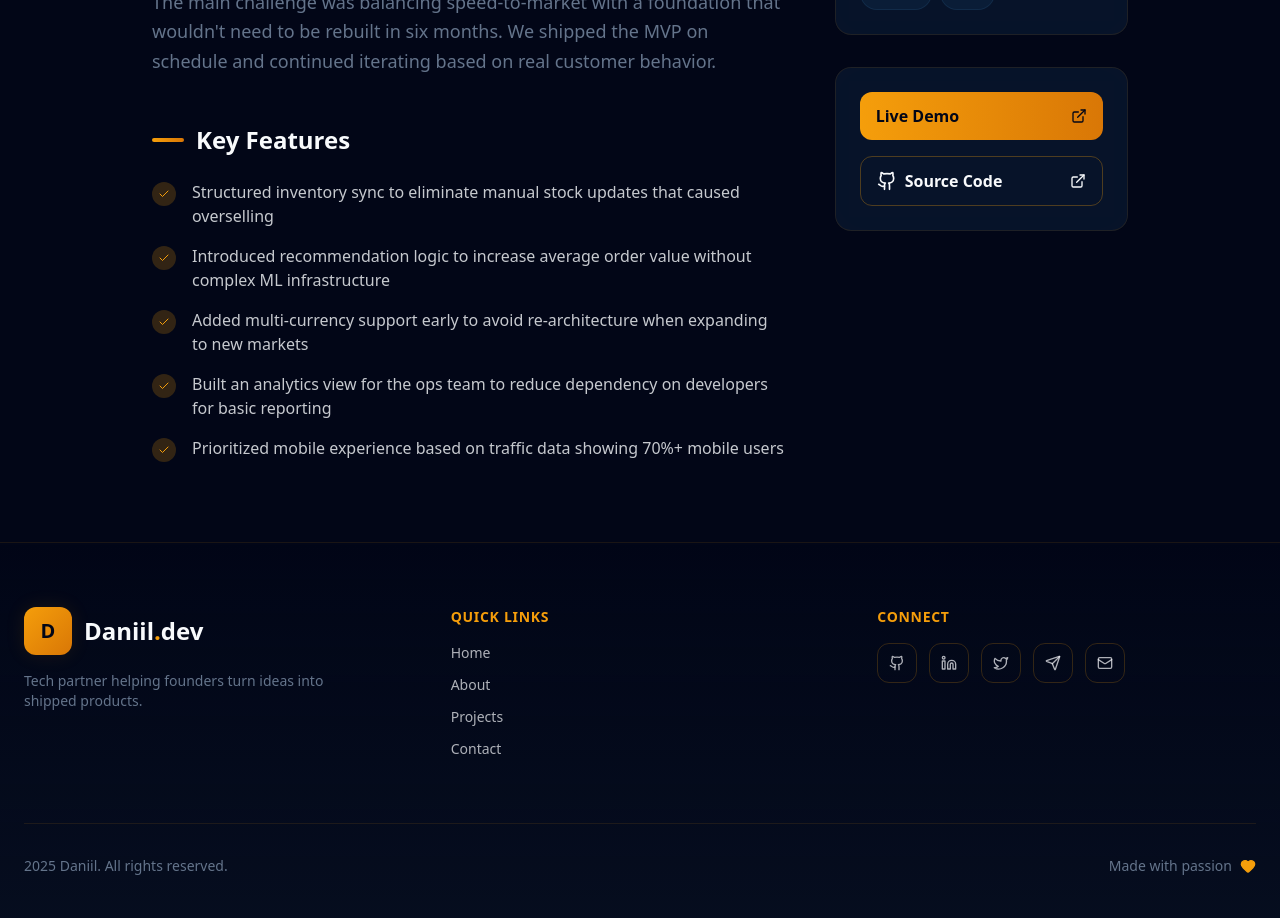
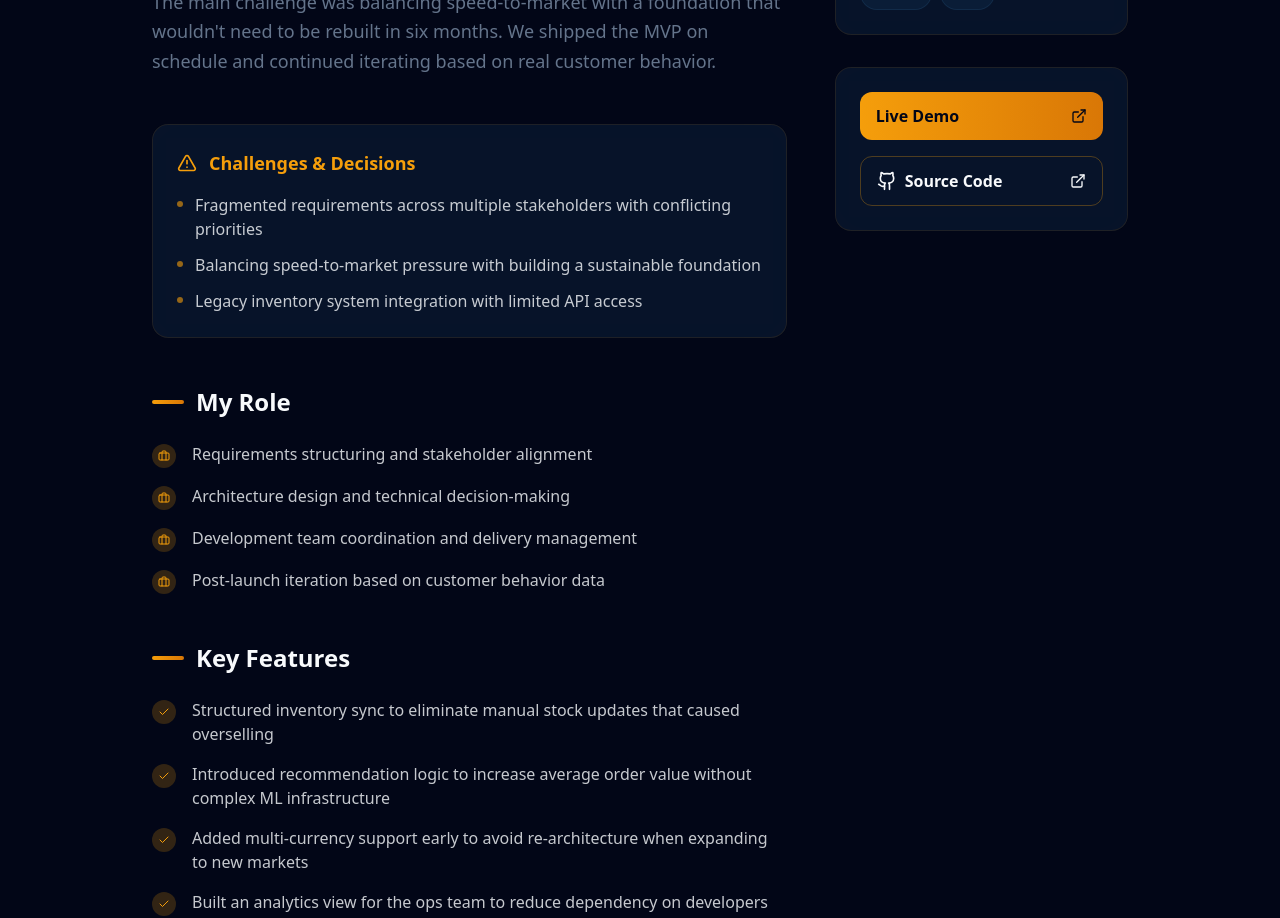
Before and after one commit to ddinisiuc/visit-card, a Next.js app: page /en/projects/ecommerce-platform in a window 1280 px wide. Shown: the part 1220-2138 px from the top of the page. Built offline with nearby package versions, Linux system fonts and the light colour scheme.

Commit message:
Added two new blocks in the main content area (between Overview and Features):
  1. Challenges & Decisions - compact glass card with bullet list
  2. My Role - full-width section with icon list (using Briefcase icon)

```diff
--- a/messages/en.json
+++ b/messages/en.json
@@ -36,6 +36,8 @@
       "overview": "Overview",
       "technologies": "Technologies",
       "features": "Key Features",
+      "challenges": "Challenges & Decisions",
+      "scope": "My Role",
       "liveDemo": "Live Demo",
       "sourceCode": "Source Code",
       "backToProjects": "Back to Projects"
--- a/messages/ru.json
+++ b/messages/ru.json
@@ -36,6 +36,8 @@
       "overview": "Обзор",
       "technologies": "Технологии",
       "features": "Ключевые особенности",
+      "challenges": "Вызовы и решения",
+      "scope": "Моя роль",
       "liveDemo": "Демо",
       "sourceCode": "Исходный код",
       "backToProjects": "Назад к проектам"
--- a/src/app/[locale]/projects/[slug]/ProjectDetail.tsx
+++ b/src/app/[locale]/projects/[slug]/ProjectDetail.tsx
@@ -2,7 +2,7 @@
 
 import { useTranslations } from 'next-intl';
 import { motion } from 'framer-motion';
-import { ArrowLeft, ExternalLink, Github, Check } from 'lucide-react';
+import { ArrowLeft, ExternalLink, Github, Check, AlertTriangle, Briefcase } from 'lucide-react';
 import { Link } from '@/i18n/navigation';
 import { Project } from '@/data/projects';
 
@@ -96,6 +96,52 @@ export default function ProjectDetail({ project, locale }: ProjectDetailProps) {
               </p>
             </div>
 
+            {/* Challenges & Decisions - mini block */}
+            <div className="glass rounded-2xl p-6 border border-gold-400/10">
+              <h2 className="text-lg font-semibold mb-4 flex items-center gap-3 text-gold-400">
+                <AlertTriangle className="w-5 h-5" />
+                {t('challenges')}
+              </h2>
+              <ul className="space-y-3">
+                {project.challenges[locale].map((challenge, index) => (
+                  <motion.li
+                    key={index}
+                    initial={{ opacity: 0, x: -10 }}
+                    animate={{ opacity: 1, x: 0 }}
+                    transition={{ duration: 0.3, delay: 0.2 + index * 0.1 }}
+                    className="flex items-start gap-3 text-foreground/80"
+                  >
+                    <span className="w-1.5 h-1.5 rounded-full bg-gold-400/60 mt-2 flex-shrink-0" />
+                    {challenge}
+                  </motion.li>
+                ))}
+              </ul>
+            </div>
+
+            {/* My Role / Scope */}
+            <div>
+              <h2 className="text-2xl font-bold mb-6 flex items-center gap-3">
+                <span className="w-8 h-1 bg-gradient-to-r from-gold-400 to-gold-500 rounded-full" />
+                {t('scope')}
+              </h2>
+              <ul className="space-y-4">
+                {project.scope[locale].map((item, index) => (
+                  <motion.li
+                    key={index}
+                    initial={{ opacity: 0, x: -20 }}
+                    animate={{ opacity: 1, x: 0 }}
+                    transition={{ duration: 0.4, delay: 0.25 + index * 0.1 }}
+                    className="flex items-start gap-4"
+                  >
+                    <div className="w-6 h-6 rounded-full bg-gold-400/20 flex items-center justify-center flex-shrink-0 mt-0.5">
+                      <Briefcase className="w-3 h-3 text-gold-400" />
+                    </div>
+                    <span className="text-foreground/80">{item}</span>
+                  </motion.li>
+                ))}
+              </ul>
+            </div>
+
             {/* Features */}
             <div>
               <h2 className="text-2xl font-bold mb-6 flex items-center gap-3">
--- a/src/data/projects.ts
+++ b/src/data/projects.ts
@@ -21,6 +21,14 @@ export interface Project {
   gallery?: string[];
   technologies: string[];
   features: {
+    en: string[];
+    ru: string[];
+  };
+  challenges: {
+    en: string[];
+    ru: string[];
+  };
+  scope: {
     en: string[];
     ru: string[];
   };
@@ -68,6 +76,32 @@ export const projects: Project[] = [
         'Приоритизировали мобильную версию на основе данных о 70%+ мобильного трафика'
       ]
     },
+    challenges: {
+      en: [
+        'Fragmented requirements across multiple stakeholders with conflicting priorities',
+        'Balancing speed-to-market pressure with building a sustainable foundation',
+        'Legacy inventory system integration with limited API access'
+      ],
+      ru: [
+        'Разрозненные требования от нескольких стейкхолдеров с противоречащими приоритетами',
+        'Баланс между давлением на скорость выхода и построением устойчивого фундамента',
+        'Интеграция с устаревшей системой остатков при ограниченном доступе к API'
+      ]
+    },
+    scope: {
+      en: [
+        'Requirements structuring and stakeholder alignment',
+        'Architecture design and technical decision-making',
+        'Development team coordination and delivery management',
+        'Post-launch iteration based on customer behavior data'
+      ],
+      ru: [
+        'Структурирование требований и согласование со стейкхолдерами',
+        'Проектирование архитектуры и принятие технических решений',
+        'Координация команды разработки и управление поставкой',
+        'Пост-запускные итерации на основе данных о поведении клиентов'
+      ]
+    },
     liveUrl: 'https://example.com',
     githubUrl: 'https://github.com/example',
     featured: true,
@@ -108,6 +142,32 @@ export const projects: Project[] = [
         'Встроили учёт времени, чтобы команда понимала, куда реально уходят усилия',
         'Создали автоматизацию воркфлоу для устранения рутинной ручной маршрутизации задач',
         'Интегрировались с существующими инструментами (Slack, календарь) для снижения переключения контекста'
+      ]
+    },
+    challenges: {
+      en: [
+        'Replacing entrenched habits across teams using different tools',
+        'Defining "good enough" for MVP without over-engineering',
+        'Maintaining momentum with weekly releases while ensuring stability'
+      ],
+      ru: [
+        'Замена укоренившихся привычек в командах, использующих разные инструменты',
+        'Определение «достаточно хорошего» MVP без переусложнения',
+        'Поддержание темпа еженедельных релизов при обеспечении стабильности'
+      ]
+    },
+    scope: {
+      en: [
+        'MVP definition and feature prioritization',
+        'Technical architecture decisions for scalability',
+        'Small development team coordination',
+        'Weekly release management and stakeholder communication'
+      ],
+      ru: [
+        'Определение MVP и приоритизация функций',
+        'Технические архитектурные решения для масштабируемости',
+        'Координация небольшой команды разработки',
+        'Управление еженедельными релизами и коммуникация со стейкхолдерами'
       ]
     },
     liveUrl: 'https://example.com',
@@ -152,6 +212,32 @@ export const projects: Project[] = [
         'Внедрили ролевой доступ для соответствия требованиям комплаенса с первого дня'
       ]
     },
+    challenges: {
+      en: [
+        'Building trust in a regulated environment while delivering iteratively',
+        'Multiple data sources with inconsistent formats and update frequencies',
+        'Balancing real-time requirements with system performance constraints'
+      ],
+      ru: [
+        'Завоевание доверия в регулируемой среде при итеративной поставке',
+        'Множество источников данных с несогласованными форматами и частотой обновления',
+        'Баланс требований реального времени с ограничениями производительности системы'
+      ]
+    },
+    scope: {
+      en: [
+        'Initial version scoping and stakeholder prioritization',
+        'Development team of three coordination',
+        'Compliance requirements integration from project start',
+        'User adoption strategy and visualization design collaboration'
+      ],
+      ru: [
+        'Определение скоупа первой версии и приоритизация стейкхолдеров',
+        'Координация команды из трёх разработчиков',
+        'Интеграция требований комплаенса с начала проекта',
+        'Стратегия принятия пользователями и совместное проектирование визуализаций'
+      ]
+    },
     featured: true,
     year: 2023
   }
```
